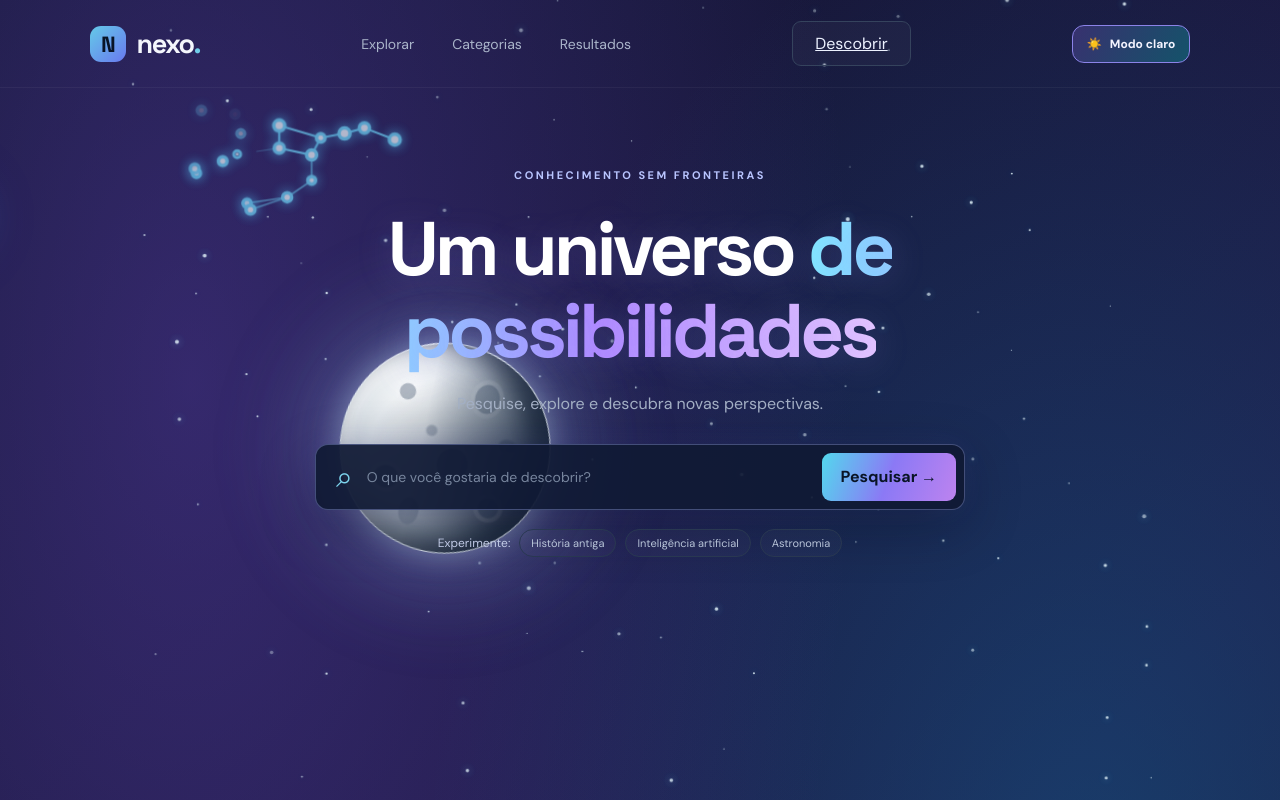
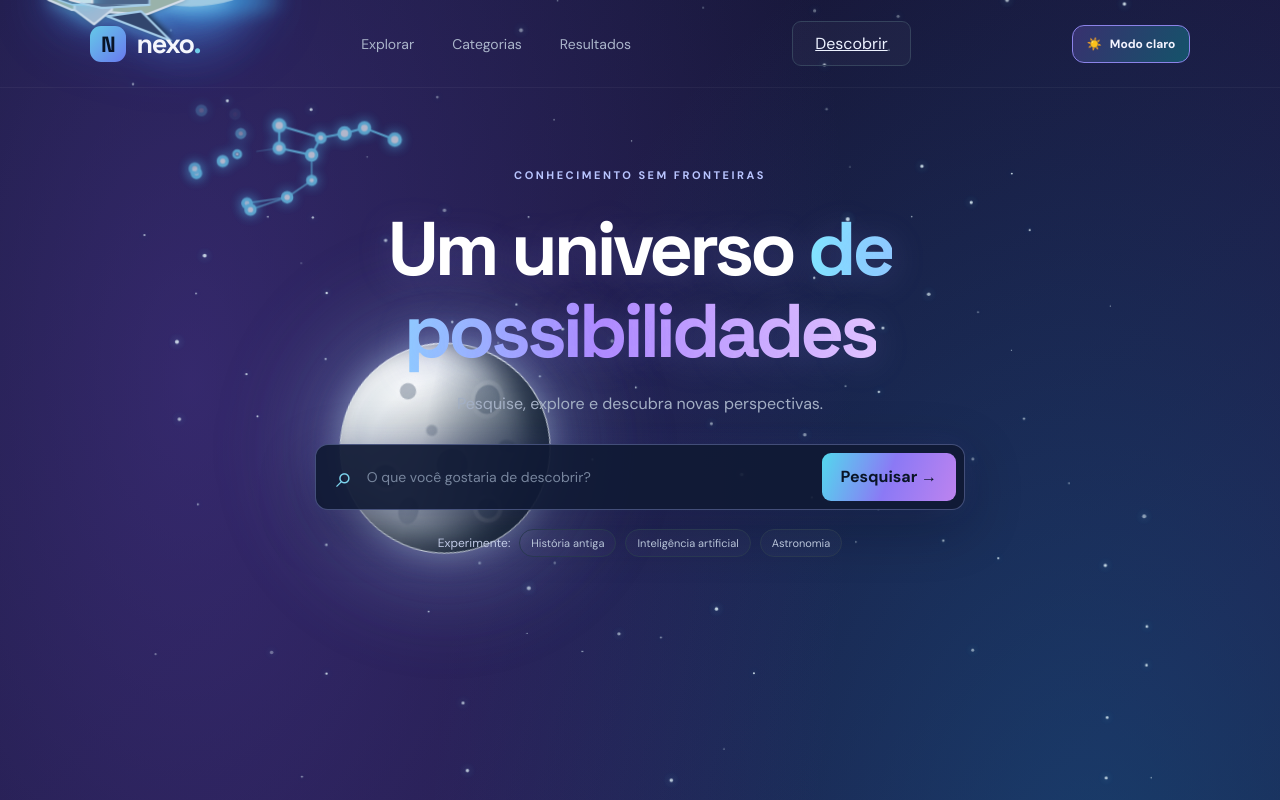
Before and after one commit to KaU-usual/Busca-Ampliada, a React (Vite) app: page / in a window 1280 px wide. Shown: the top 800 px of the page. Built offline with nearby package versions, Linux system fonts and the light colour scheme.

Commit message:
Corrige trajetória das naves no céu noturno

```diff
--- a/src/components/ConstellationBackground.tsx
+++ b/src/components/ConstellationBackground.tsx
@@ -190,16 +190,18 @@ export default function ConstellationBackground() {
       const travel = direction * 1600
       const curve = randomBetween(-85, 85)
       const duration = randomBetween(9500, 13500)
+      const x = direction === 1 ? -190 : 1190
+      const y = randomBetween(110, 650)
 
       return {
         id: Date.now() + Math.random() * 100000,
         kind,
-        x: direction === 1 ? -190 : 1190,
-        y: randomBetween(110, 650),
+        x,
+        y,
         angle: direction === 1 ? 0 : 180,
         duration,
         scale: kind === 'rocket' ? randomBetween(1.18, 1.42) : randomBetween(1.45, 1.9),
-        path: 'M 0 0 C ' + (travel * 0.28) + ' ' + curve + ' ' + (travel * 0.7) + ' ' + (-curve * 0.25) + ' ' + travel + ' 0',
+        path: `M ${x} ${y} C ${x + travel * 0.28} ${y + curve} ${x + travel * 0.7} ${y - curve * 0.25} ${x + travel} ${y}`,
         delay: 0,
         variant: Math.floor(Math.random() * 8),
       }
@@ -236,14 +238,8 @@ export default function ConstellationBackground() {
       if (cancelled || !isDark || reducedMotion) return
 
       const demoEvents: SpaceEvent[] = [
-        // Uma nave aparece no primeiro ciclo para validar desenho e deslocamento.
-        {
-          ...createVehicleEvent(),
-          x: -190,
-          y: 205,
-          angle: 0,
-          path: 'M 0 0 C 350 -25 1050 25 1600 0',
-        },
+        // Uma nave atravessa a tela logo no início para validar o deslocamento.
+        createVehicleEvent(),
       ]
 
       setSpaceEvents(current => [...current, ...demoEvents])
@@ -289,15 +285,20 @@ export default function ConstellationBackground() {
         </g>
 
         {spaceEvents.map(event => (
-          <g
-            key={event.id}
-            transform={`translate(${event.x} ${event.y}) rotate(${event.angle}) scale(${event.scale})`}
-            aria-hidden="true"
-          >
-            <g
-              className={`nexo-space-event ${event.kind}`}
-              style={{ animationDuration: `${event.duration}ms`, opacity: event.kind === 'ship' || event.kind === 'rocket' ? 1 : undefined }}
-            >
+          <g key={event.id} aria-hidden="true">
+            <animateMotion
+              begin="0s"
+              dur={`${event.duration}ms`}
+              path={event.path}
+              rotate="0"
+              calcMode="linear"
+              fill="freeze"
+            />
+            <g transform={`rotate(${event.angle}) scale(${event.scale})`}>
+              <g
+                className={`nexo-space-event ${event.kind}`}
+                style={{ animationDuration: `${event.duration}ms`, opacity: 1 }}
+              >
 
 
               {(event.kind === 'ship' || event.kind === 'rocket') && (
@@ -371,14 +372,7 @@ export default function ConstellationBackground() {
                 </g>
                 </>
               )}
-              <animateMotion
-                begin="0s"
-                dur={`${event.duration}ms`}
-                path={event.path}
-                rotate="0"
-                calcMode="linear"
-                fill="freeze"
-              />
+              </g>
             </g>
           </g>
         ))}
```
